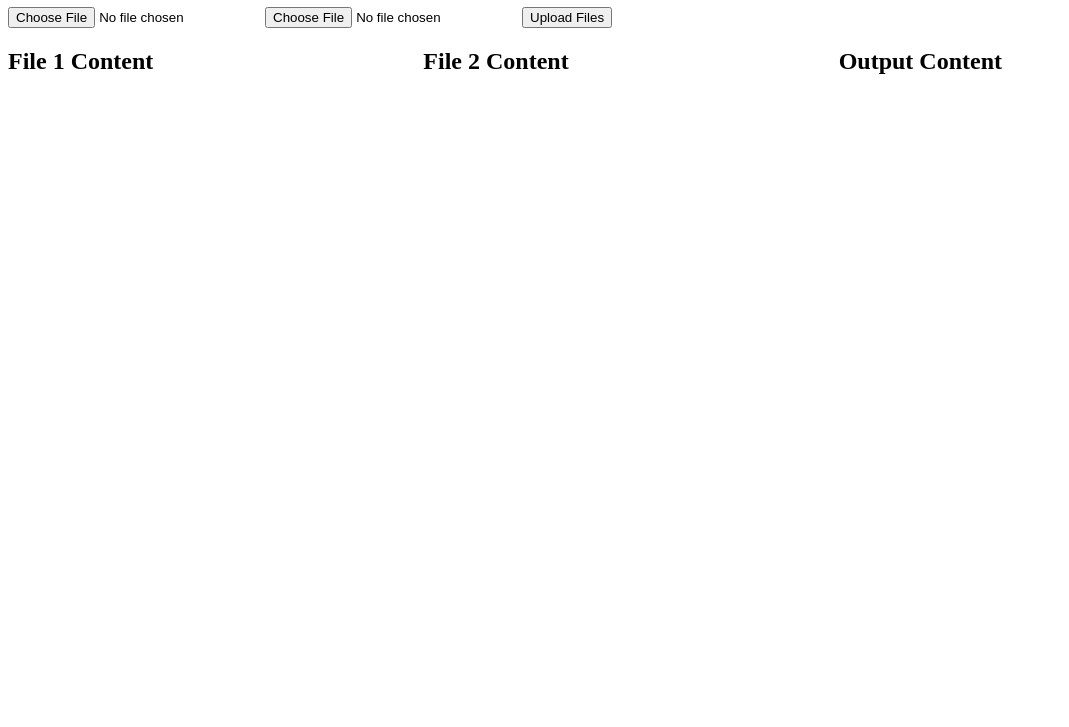
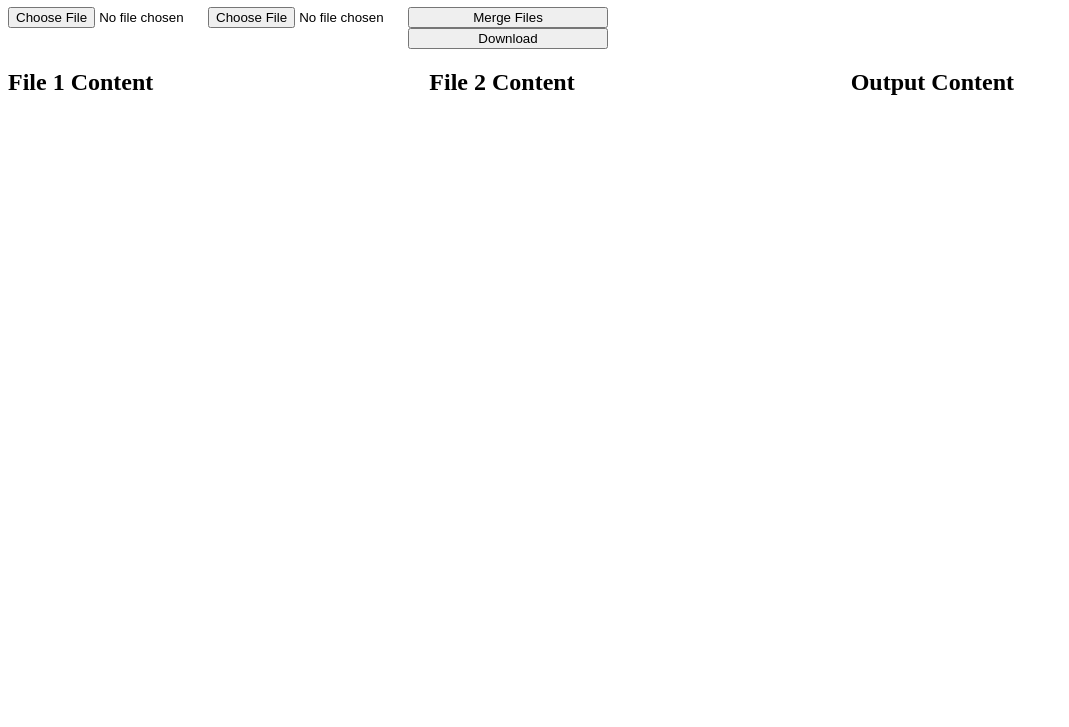
Before and after one commit to KrisPepega/gatherer_merger, a website with bundled scripts: page index.html in a window 1280 px wide. Shown: the part 73-800 px from the top of the page, without its empty margins (0-1069 px from the left). Built offline with nearby package versions, Linux system fonts and the light colour scheme.

Commit message:
Organized elements in different grids
-

```diff
--- a/index.html
+++ b/index.html
@@ -6,12 +6,14 @@
 </head>
 <body>
     <h1>Gatherer merger</h1>
-
+    <div class="big_grid_container">
+        <div class="input_grid_container">
             <input type="file" id="file1" accept=".lua">
             <input type="file" id="file2" accept=".lua">
-    <button id="upload-files">Upload Files</button>
-
-    <div class="grid_container">
+            <button id="upload-files">Merge Files</button>
+            <button id="download-file">Download</button>
+        </div>
+        <div class="result_grid_container">
             <div id="result1">
                 <h2>File 1 Content</h2>
                 <pre id="file1Content"></pre>
@@ -27,7 +29,7 @@
                 <pre id="outputContent"></pre>
             </div>
         </div>
-
+    </div>
     <script type="module" src="./scripts.js"></script>
 </body>
 </html>
--- a/style.css
+++ b/style.css
@@ -1,5 +1,35 @@
-.grid_container {
-    display: grid
+.big_grid_container {
+    display: grid;
+}
+
+.input_grid_container {
+    display: grid;
+    grid-template-columns: 200px 200px 200px;
+}
+
+.result_grid_container {
+    display: grid;
+    grid-template-columns: 1fr 1fr 1fr;
+}
+
+#file1 {
+    grid-column: 1;
+    grid-row: 1;
+}
+
+#file2 {
+    grid-column: 2;
+    grid-row: 1;
+}
+
+#upload-files {
+    grid-column: 3;
+    grid-row: 1;
+}
+
+#download-file {
+    grid-column: 3;
+    grid-row: 2;
 }
 
 #result1 {
```
Lines whose indentation alone changed are shown as unchanged.
